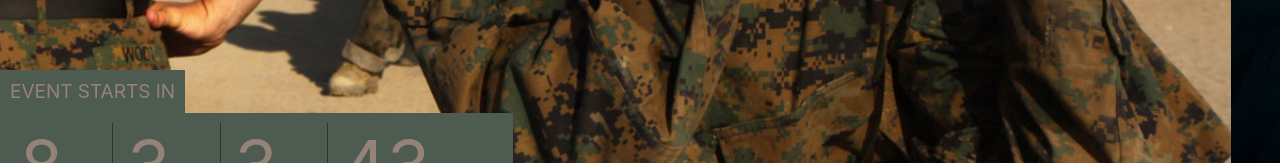
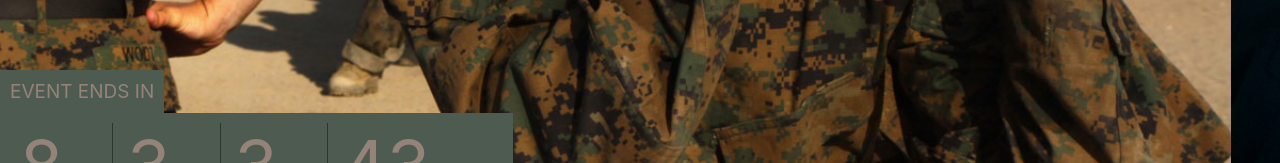
Before and after one commit to seasea19/Team2VenuProject, a React (Create React App) app: page / in a window 1280 px wide. Shown: the part 578-741 px from the top of the page. Built offline with nearby package versions, Linux system fonts and the light colour scheme.

Commit message:
corrected countdown text

```diff
--- a/src/components/featured/TimeUntil.js
+++ b/src/components/featured/TimeUntil.js
@@ -38,7 +38,7 @@ class TimeUntil extends Component {
             <Slide left delay={1000}>
                 <div className="countdown_wrapper">
                     <div className="countdown_top">
-                        Event starts in
+                        Event ends in
                     </div>
                     <div className="countdown_bottom">
                         <div className="countdown_item">
```
